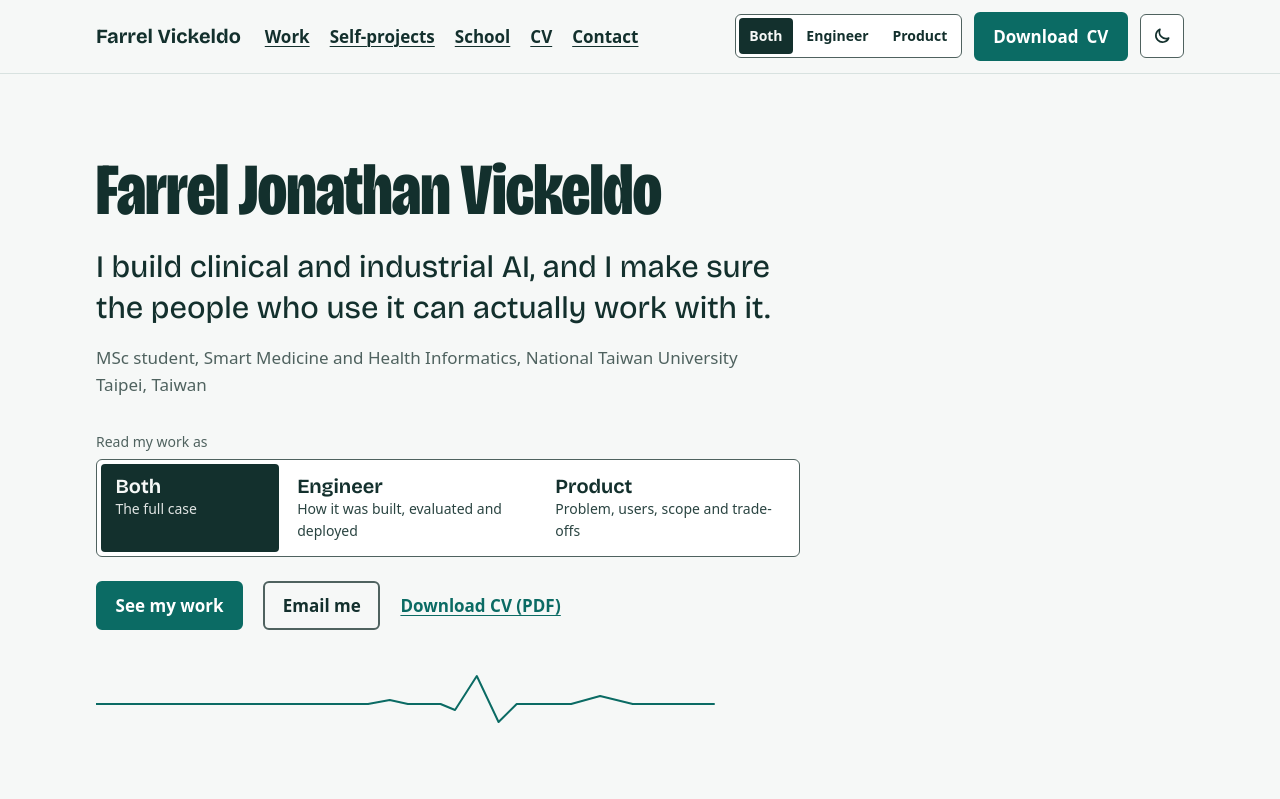
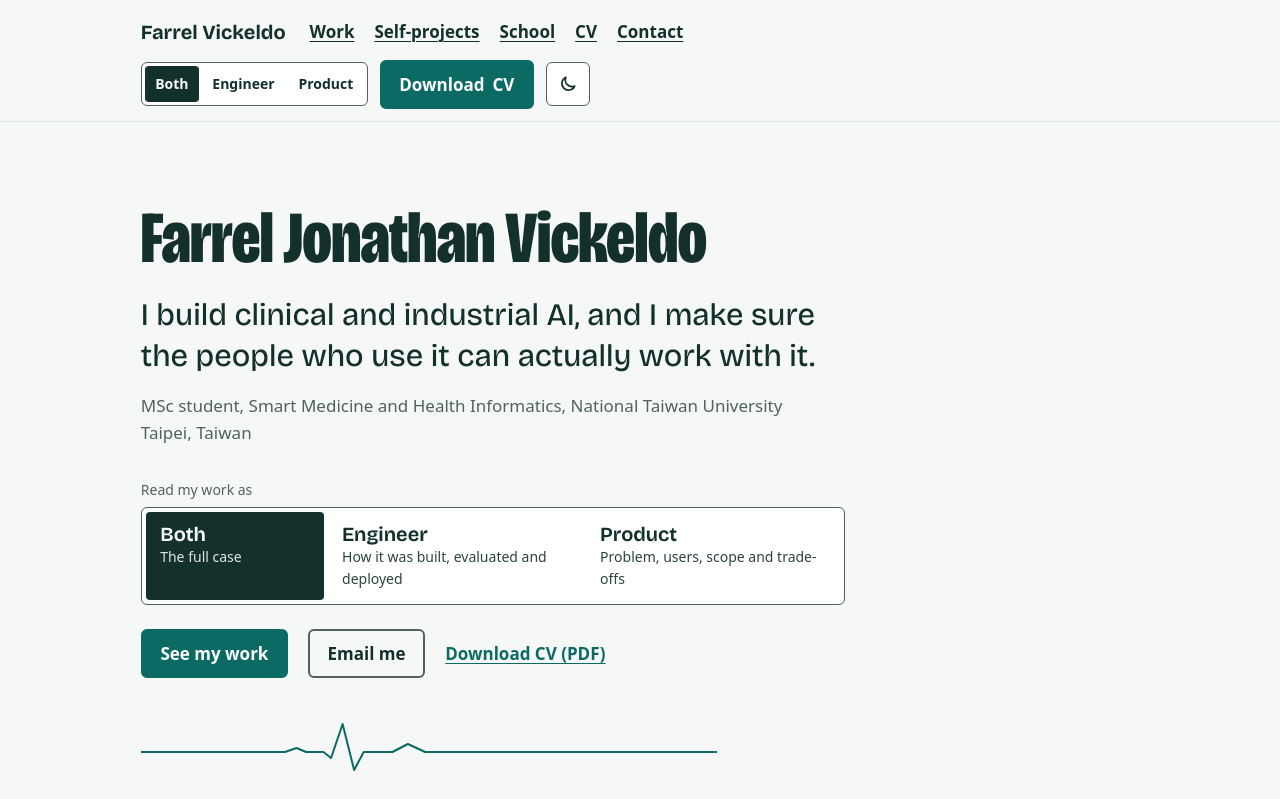
Before and after one commit to falthackel/portfolio, an Astro site: page / in a window 1280 px wide. Shown: the top 799 px of the page. Built offline with nearby package versions, Linux system fonts and the light colour scheme; Astro itself is replaced by a stand-in of ours; a web font is replaced by a local one.

Commit message:
Make page width a share of the window (78%) so it follows zoom
Card pictures now scale with the wider layout, and the heartbeat line keeps
its shape on very wide windows.

Co-Authored-By: Claude Opus 5.5 <noreply@anthropic.com>

```diff
--- a/src/components/ProjectCard.astro
+++ b/src/components/ProjectCard.astro
@@ -18,8 +18,8 @@ const href = `/work/${project.id}/`;
     <Image
       src={p.thumbnail}
       alt={p.thumbnailAlt}
-      widths={featured ? [480, 800, 1200] : [400, 640, 900]}
-      sizes={featured ? '(min-width: 900px) 640px, 100vw' : '(min-width: 900px) 520px, 100vw'}
+      widths={featured ? [480, 800, 1200, 1600] : [400, 640, 900, 1200]}
+      sizes={featured ? '(min-width: 64em) 40vw, 100vw' : '(min-width: 64em) 36vw, 100vw'}
       loading="lazy"
     />
   </div>
--- a/src/components/Waveform.astro
+++ b/src/components/Waveform.astro
@@ -13,6 +13,7 @@
 <style>
   .waveform {
     width: 100%;
+    max-width: 36rem;
     height: 60px;
     margin-top: 2.5rem;
   }
--- a/src/styles/global.css
+++ b/src/styles/global.css
@@ -90,11 +90,19 @@ a:hover { text-decoration-thickness: 2px; }
 
 /* ---------- Layout ---------- */
 
+/* Page width is a share of the window (set in tokens.css), so the layout
+   stretches and shrinks with the window and with browser zoom.
+   On phones and small windows it uses the full width minus a small gutter. */
 .page {
   width: 100%;
-  max-width: var(--page-max);
   margin-inline: auto;
   padding-inline: var(--gutter);
+}
+@media (min-width: 64em) {
+  .page {
+    width: var(--page-width);
+    padding-inline: 0;
+  }
 }
 
 .section { padding-block: 3.5rem; }
--- a/src/styles/tokens.css
+++ b/src/styles/tokens.css
@@ -38,7 +38,7 @@
   /* Space and shape */
   --gutter: 16px;
   --radius: 6px;
-  --page-max: 72rem;
+  --page-width: 78%;   /* share of the window used by the page on wide screens */
 }
 
 /* Dark mode: follows the system setting unless the visitor chose light. */
```
